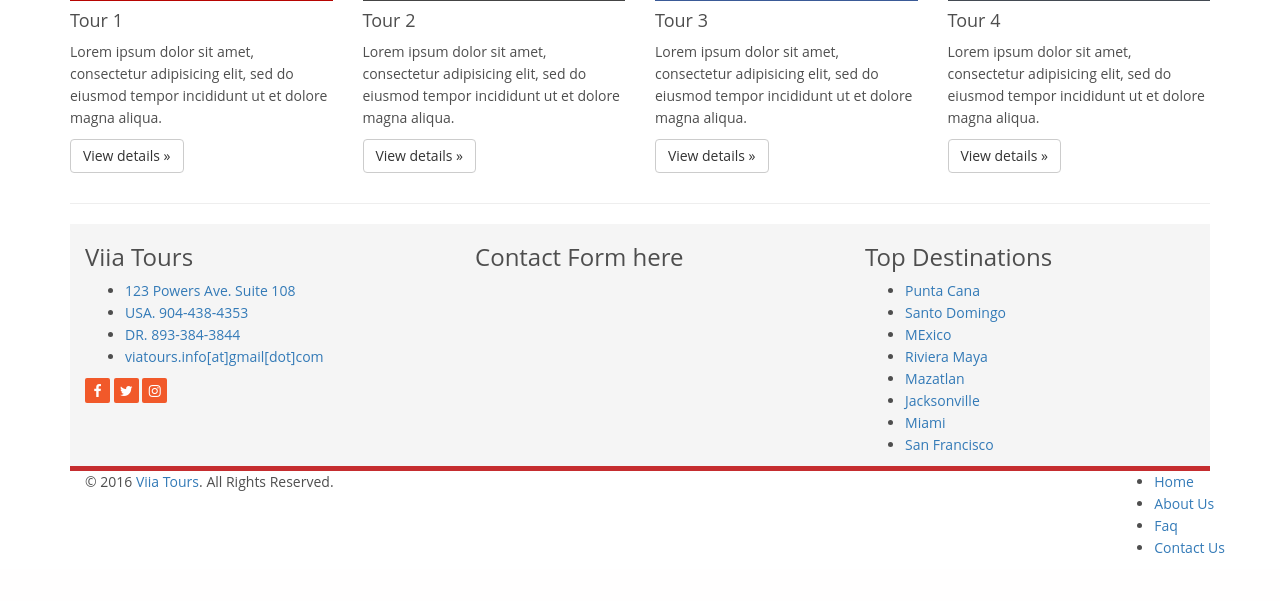
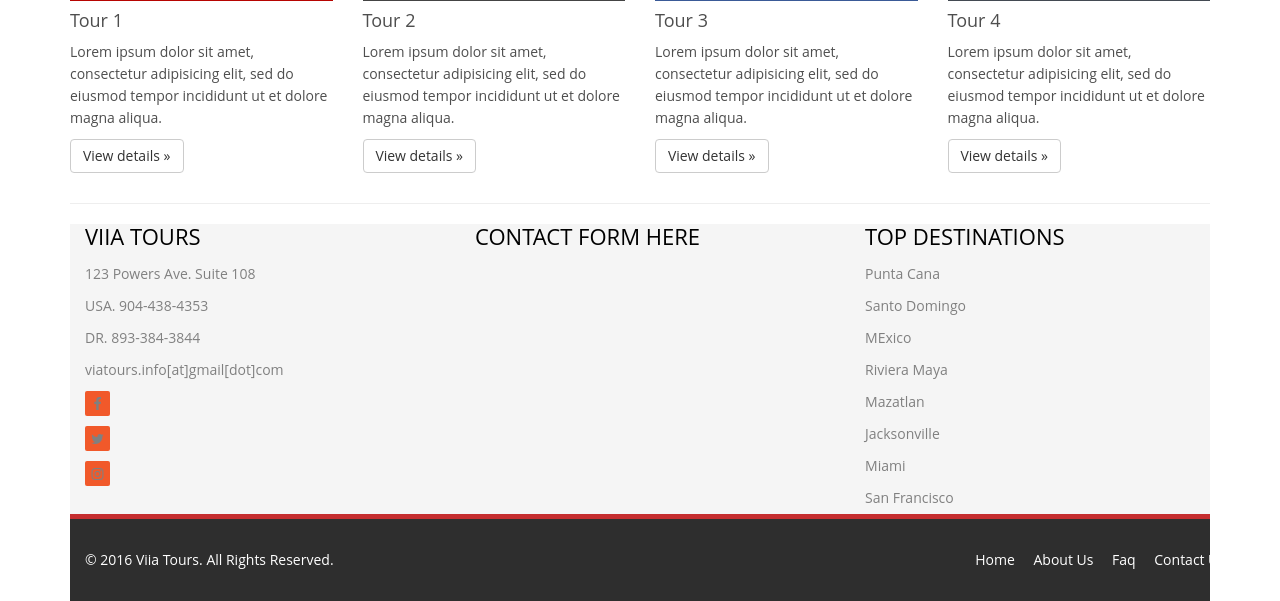
Before and after one commit to jeangustavee/viiatours, a PHP site: page / in a window 1280 px wide. Shown: the part 953-1554 px from the top of the page. Before the commit the page ends 1506 px from the top, so only its background shows below. Run offline with PHP 8.4, Linux system fonts and the light colour scheme.

Commit message:
add bottom/footer styles

```diff
--- a/css/main.css
+++ b/css/main.css
@@ -219,9 +219,76 @@ SLIDER
 /* ===============================================================================
 FOOTER
 =================================================================================*/
+body>section {
+    padding: 70px 0;
+}
 
 #bottom {
     background: #f5f5f5;
     border-bottom: 5px solid #c52d2f;
     font-size: 14px;
 }
+
+#bottom .widget {
+    margin-bottom: 0;
+}
+
+#bottom h3 {
+    margin-top: 0;
+    margin-bottom: 10px;
+    text-transform: uppercase;
+    font-size: 22px;
+    color: #000;
+}
+.widget h3 {
+    color: #000;
+    text-transform: uppercase;
+    margin-bottom: 20px;
+}
+
+.widget {
+    margin-bottom: 60px;
+    padding-left: 0;
+}
+
+
+#bottom ul {
+    list-style: none;
+    padding: 0;
+    margin: 0;
+}
+
+
+#bottom ul li {
+    display: block;
+    padding: 5px 0;
+}
+
+
+#bottom ul li a {
+    color: #808080;
+}
+
+#footer {
+    padding-top: 30px;
+    padding-bottom: 30px;
+    color: #fff;
+    background: #2e2e2e;
+}
+
+
+#footer ul {
+    list-style: none;
+    padding: 0;
+    margin: 0;
+}
+
+
+#footer ul>li {
+    display: inline-block;
+    margin-left: 15px;
+}
+
+#footer a {
+    color: #fff;
+}
```
